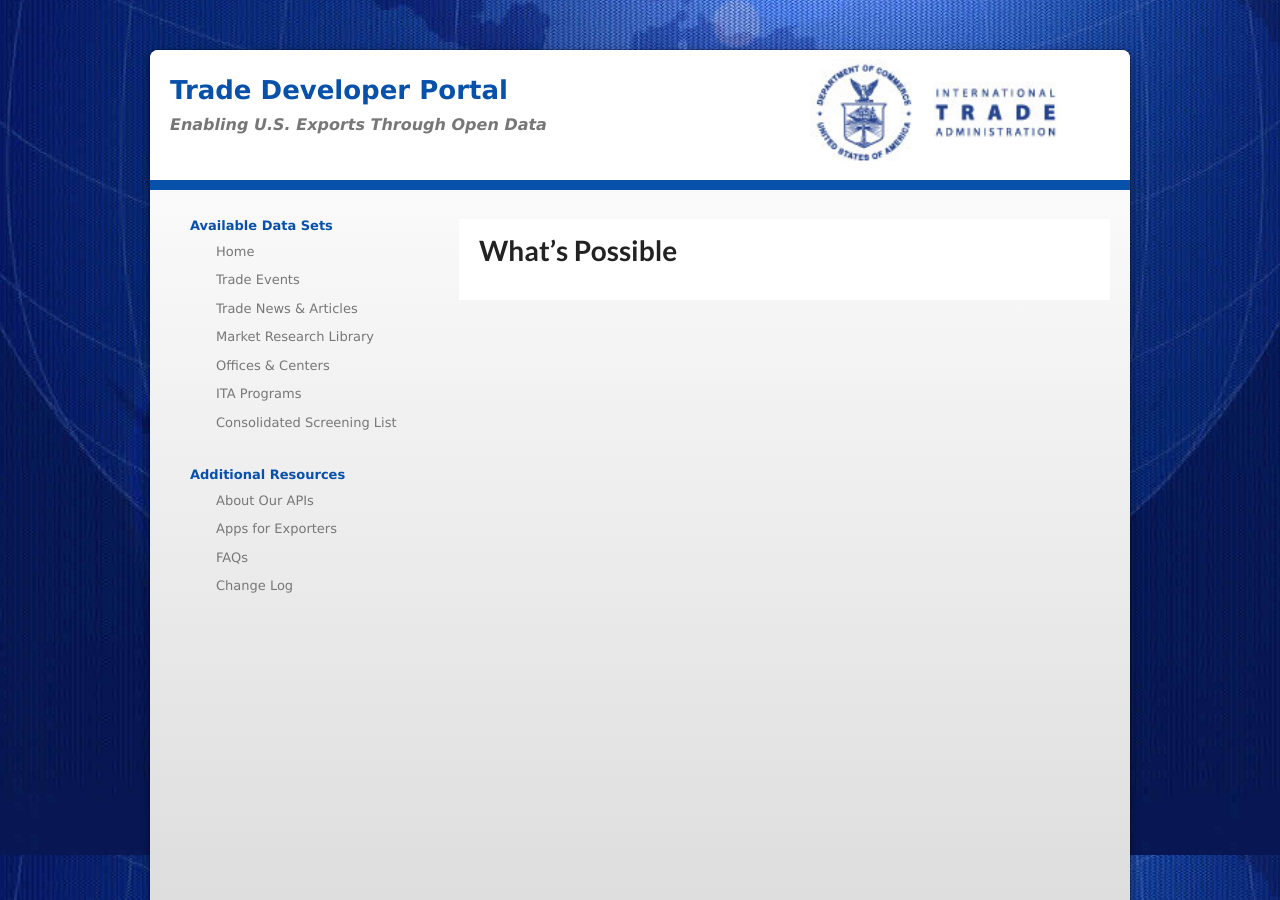
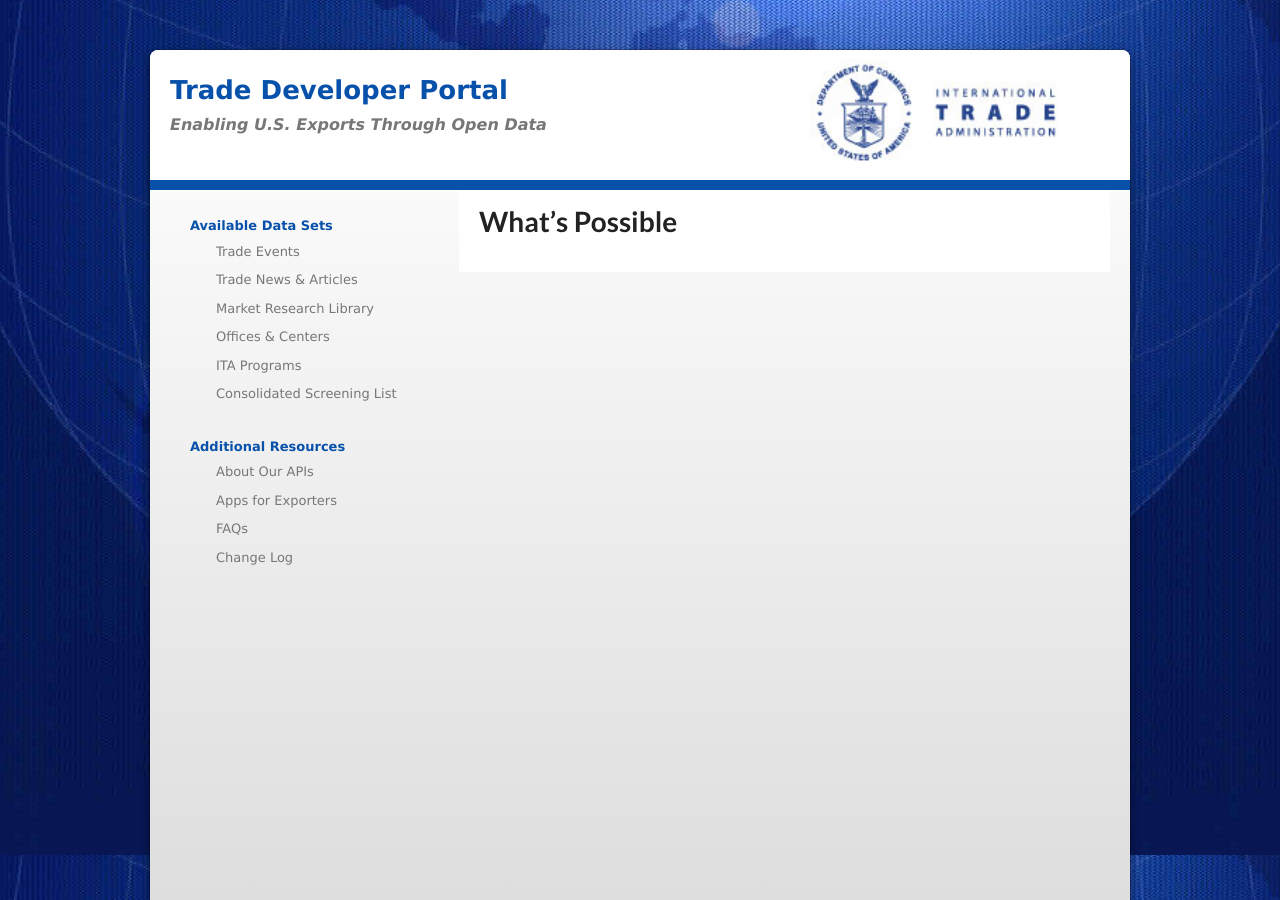
Before and after one commit to InternationalTradeAdministration/developerportal, a Jekyll site: the page built from _posts/2013-09-05-explore-apis.markdown, in a window 1280 px wide and 900 px high. Built offline with Jekyll 4.4.1, drawn with Linux system fonts in a browser that asks for light colours.

Commit message:
Removed "Home" from navigation

```diff
--- a/_layouts/template.html
+++ b/_layouts/template.html
@@ -34,7 +34,6 @@
 
 							<li>Available Data Sets
 								<ul>
-									<li><a href="http://developer.trade.gov/">Home</a></li>
 									<li><a href="trade-events.html">Trade Events</a></li>
 									<li><a href="trade-news-articles.html">Trade News &amp; Articles</a></li>
 
```
